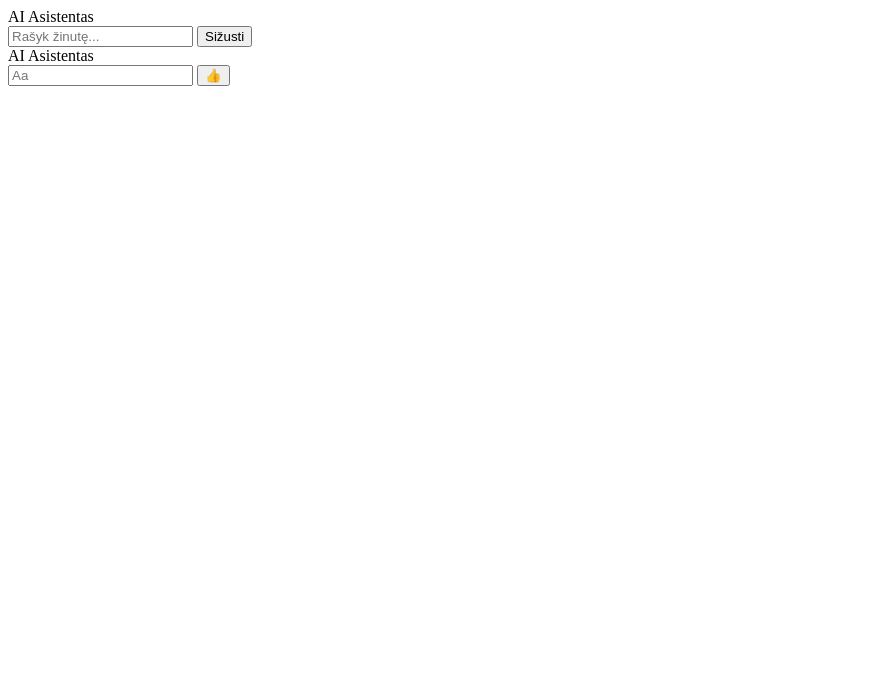
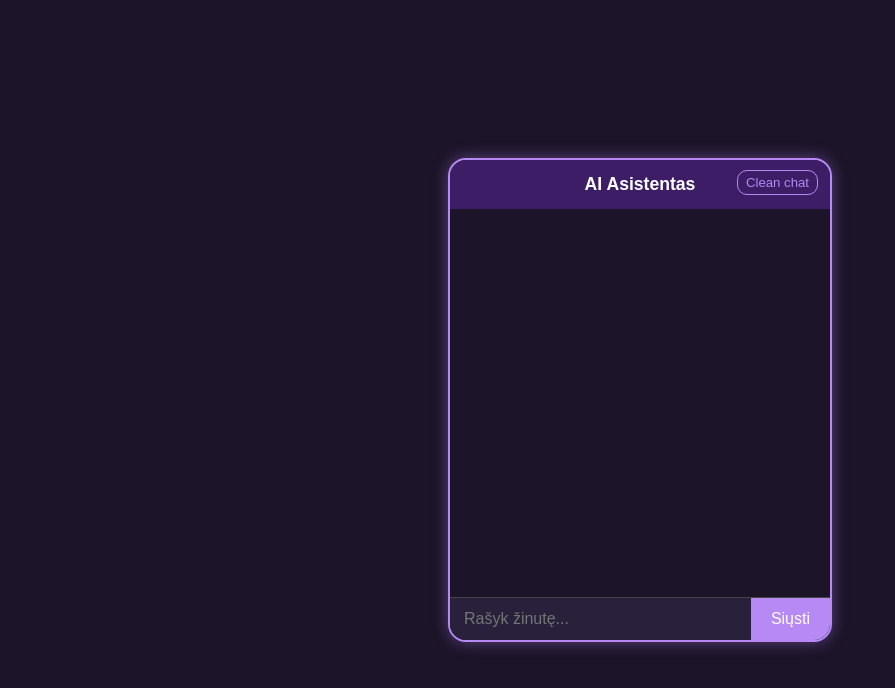
Before and after one commit to intelekta-lt/auto, a website: page index.html in a window 1280 px wide. Shown: the whole page, without its empty margins (0-895 px from the left). Drawn offline with Linux system fonts and the light colour scheme.

Commit message:
Update index.html

```diff
--- a/index.html
+++ b/index.html
@@ -1,32 +1,165 @@
 <!DOCTYPE html>
 <html lang="lt">
 <head>
-  <meta charset="UTF-8">
-  <meta name="viewport" content="width=device-width, initial-scale=1.0">
+  <meta charset="UTF-8" />
+  <meta name="viewport" content="width=device-width, initial-scale=1.0" />
   <title>AI Asistentas</title>
-  <link rel="stylesheet" href="style.css">
+  <style>
+    body {
+      margin: 0;
+      font-family: 'Rajdhani', sans-serif;
+      background-color: #1C1429;
+      color: #FFFFFF;
+      display: flex;
+      justify-content: center;
+      align-items: center;
+      height: 100vh;
+    }
+    .chat-container {
+      width: 100%;
+      max-width: 380px;
+      background-color: #2E2B3A;
+      border-radius: 18px;
+      border: 2px solid #B689F4;
+      overflow: hidden;
+      box-shadow: 0 0 16px rgba(182, 137, 244, 0.4);
+      display: flex;
+      flex-direction: column;
+    }
+    .chat-header {
+      background-color: #3C1D66;
+      padding: 14px;
+      text-align: center;
+      font-weight: bold;
+      font-size: 1.1em;
+      color: #FFFFFF;
+      position: relative;
+    }
+    .clean-btn {
+      position: absolute;
+      right: 12px;
+      top: 10px;
+      background: none;
+      border: 1px solid #B689F4;
+      color: #B689F4;
+      font-size: 0.75em;
+      padding: 4px 8px;
+      border-radius: 10px;
+      cursor: pointer;
+      transition: background 0.2s ease;
+    }
+    .clean-btn:hover {
+      background-color: #B689F4;
+      color: #1C1429;
+    }
+    .chat-messages {
+      padding: 14px;
+      height: 360px;
+      overflow-y: auto;
+      display: flex;
+      flex-direction: column;
+      gap: 10px;
+      background-color: #1C1429;
+    }
+    .message {
+      padding: 10px 14px;
+      border-radius: 16px;
+      max-width: 80%;
+      line-height: 1.4;
+      font-size: 0.95em;
+    }
+    .user {
+      align-self: flex-end;
+      background-color: #8549C6;
+      color: white;
+    }
+    .bot {
+      align-self: flex-start;
+      background-color: #2E2B3A;
+      color: #E0E0E0;
+      border: 1px solid #3C1D66;
+    }
+    .chat-input {
+      display: flex;
+      border-top: 1px solid #444;
+      background-color: #29213C;
+    }
+    .chat-input input {
+      flex: 1;
+      padding: 12px 14px;
+      font-size: 1em;
+      border: none;
+      border-radius: 0;
+      outline: none;
+      background-color: #29213C;
+      color: white;
+    }
+    .chat-input button {
+      background-color: #B689F4;
+      color: white;
+      border: none;
+      padding: 0 20px;
+      font-size: 1em;
+      cursor: pointer;
+      transition: background-color 0.3s ease;
+    }
+    .chat-input button:hover {
+      background-color: #D5B9FA;
+      color: #1C1429;
+    }
+  </style>
 </head>
 <body>
-  <!-- Autobaze stiliaus pokalbių UI -->
-  <div id="autobaze-ui" class="chatbox autobaze-style">
-    <div class="chat-header">AI Asistentas</div>
-    <div class="chat-messages" id="autobaze-messages"></div>
-    <div class="chat-input">
-      <input type="text" id="user-input" placeholder="Rašyk žinutę...">
-      <button onclick="sendMessage()">Sižusti</button>
+  <div class="chat-container">
+    <div class="chat-header">
+      AI Asistentas
+      <button class="clean-btn" onclick="resetChat()">Clean chat</button>
     </div>
+    <div class="chat-messages" id="chat"></div>
+    <form class="chat-input" id="chat-form">
+      <input type="text" id="message-input" placeholder="Rašyk žinutę..." autocomplete="off" />
+      <button type="submit">Siųsti</button>
+    </form>
   </div>
 
-  <!-- Messenger stiliaus pokalbių UI -->
-  <div id="messenger-ui" class="chatbox messenger-style hidden">
-    <div class="chat-header">AI Asistentas</div>
-    <div class="chat-messages" id="messenger-messages"></div>
-    <div class="chat-input">
-      <input type="text" id="messenger-input" placeholder="Aa">
-      <button onclick="sendMessengerMessage()">👍</button>
-    </div>
-  </div>
+  <script>
+    let threadId = null;
 
-  <script src="script.js"></script>
+    const form = document.getElementById("chat-form");
+    const input = document.getElementById("message-input");
+    const chat = document.getElementById("chat");
+
+    form.addEventListener("submit", async (e) => {
+      e.preventDefault();
+      const message = input.value.trim();
+      if (!message) return;
+
+      appendMessage("user", message);
+      input.value = "";
+
+      const response = await fetch("/api/chat", {
+        method: "POST",
+        headers: { "Content-Type": "application/json" },
+        body: JSON.stringify({ message, threadId })
+      });
+
+      const data = await response.json();
+      appendMessage("bot", data.reply || "Klaida gaunant atsakymą.");
+      if (data.threadId) threadId = data.threadId;
+    });
+
+    function appendMessage(sender, text) {
+      const msg = document.createElement("div");
+      msg.className = `message ${sender}`;
+      msg.innerHTML = text.replace(/\n/g, "<br>");
+      chat.appendChild(msg);
+      chat.scrollTop = chat.scrollHeight;
+    }
+
+    function resetChat() {
+      chat.innerHTML = "";
+      threadId = null;
+    }
+  </script>
 </body>
 </html>
```
